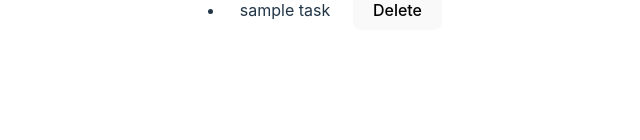
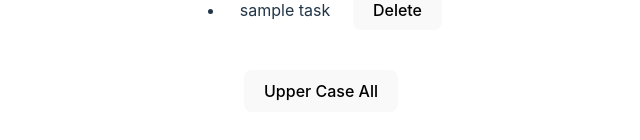
Before and after one commit to shivrajkaudare/ReactJS, a React (Vite) app in the folder Objects-and-States/: page / in a window 1280 px wide. Shown: the part 1063-1203 px from the top of the page, without its empty margins (319-959 px from the left). Before the commit the page ends 1141 px from the top, so only its background shows below. Built offline with nearby package versions, Linux system fonts and the light colour scheme.

Commit message:
Update TodoList.jsx

```diff
--- a/Objects-and-States/src/TodoList.jsx
+++ b/Objects-and-States/src/TodoList.jsx
@@ -28,6 +28,18 @@ export default function TodoList() {
     setTodo((prevTodos) => todos.filter((prevTodos) => prevTodos.id != id));
   };
 
+  // updating all elements in array..
+  let upperCaseAll = () => {
+    setTodo((prevVal) =>
+      prevVal.map((todo) => {
+        return {
+          ...todo,
+          task: todo.task.toUpperCase(),
+        };
+      })
+    );
+  };
+
   return (
     <div>
       <input
@@ -55,6 +67,8 @@ export default function TodoList() {
           </li>
         ))}
       </ul>
+      <br></br>
+      <button onClick={upperCaseAll}>Upper Case All</button>
     </div>
   );
 }
```
